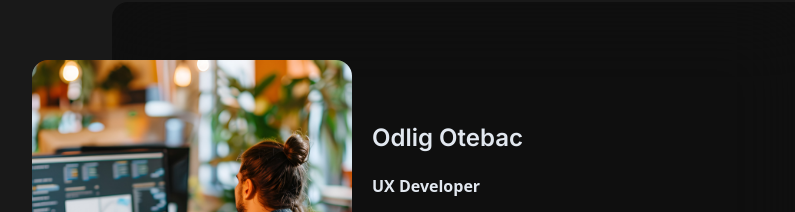
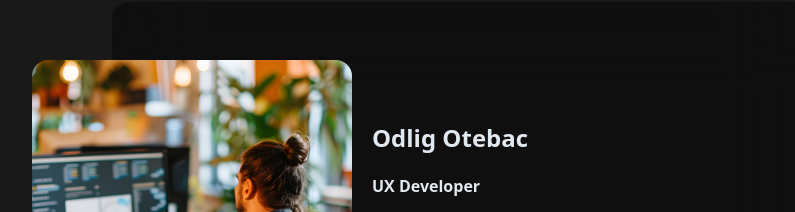
Before and after one commit to Gildo-Henriques/leyout-responsivo, a plain HTML site: page index.html in a window 1280 px wide. Shown: the part 148-360 px from the top of the page, without its empty margins (178-973 px from the left). Drawn offline with nearby package versions, Linux system fonts and the light colour scheme.

Commit message:
resolvendo problemas

```diff
--- a/src/style.css
+++ b/src/style.css
@@ -1,10 +1,5 @@
 @layer utilities {
-    .inter {
-      font-family: "Inter", sans-serif;
-  font-optical-sizing: auto;
-  font-weight: <weight>;
-  font-style: normal;
-  font-variation-settings:
-    "slnt" 0;
-    }
+    /* .content-auto {
+      content-visibility: auto;
+    } */
   }
```
